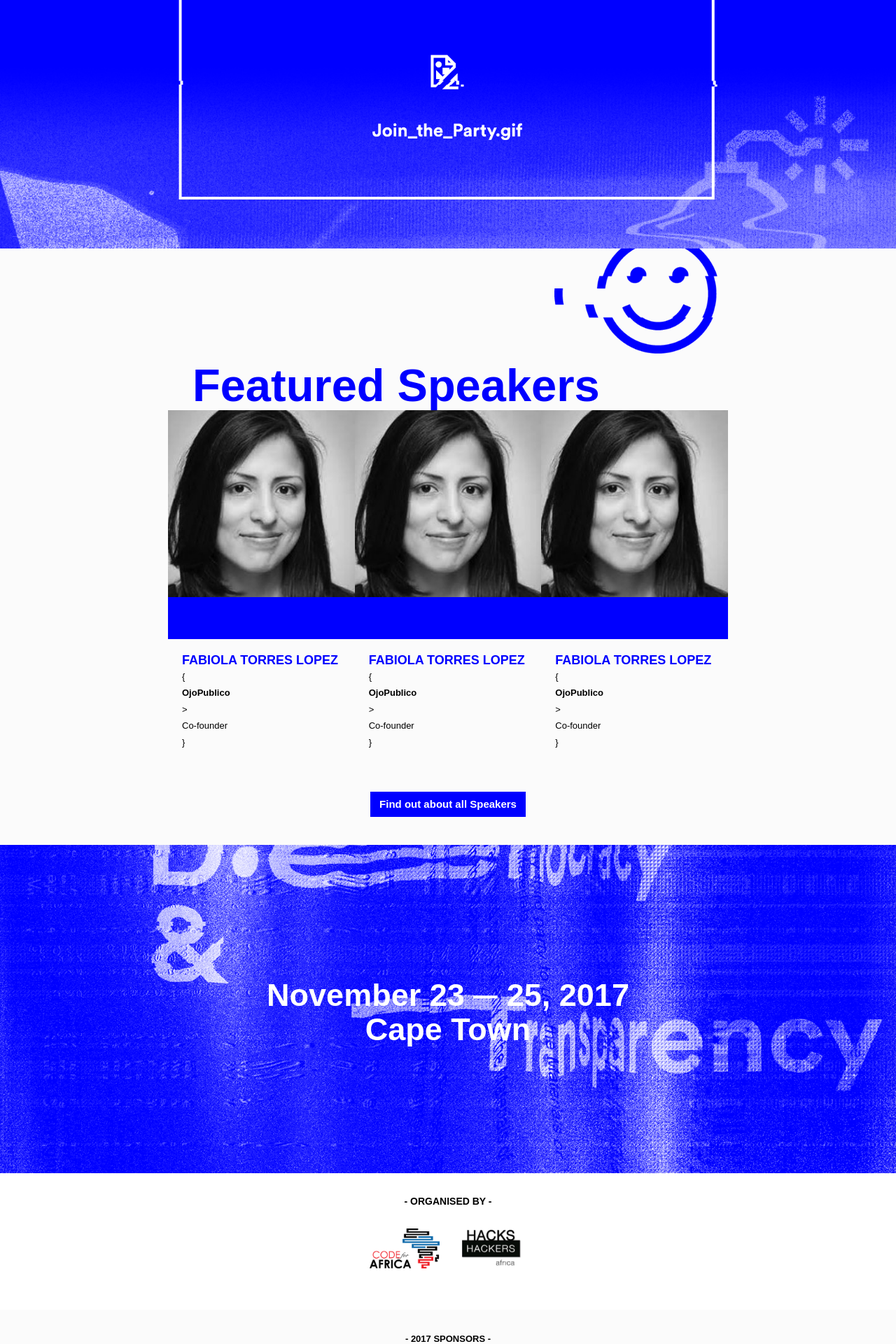
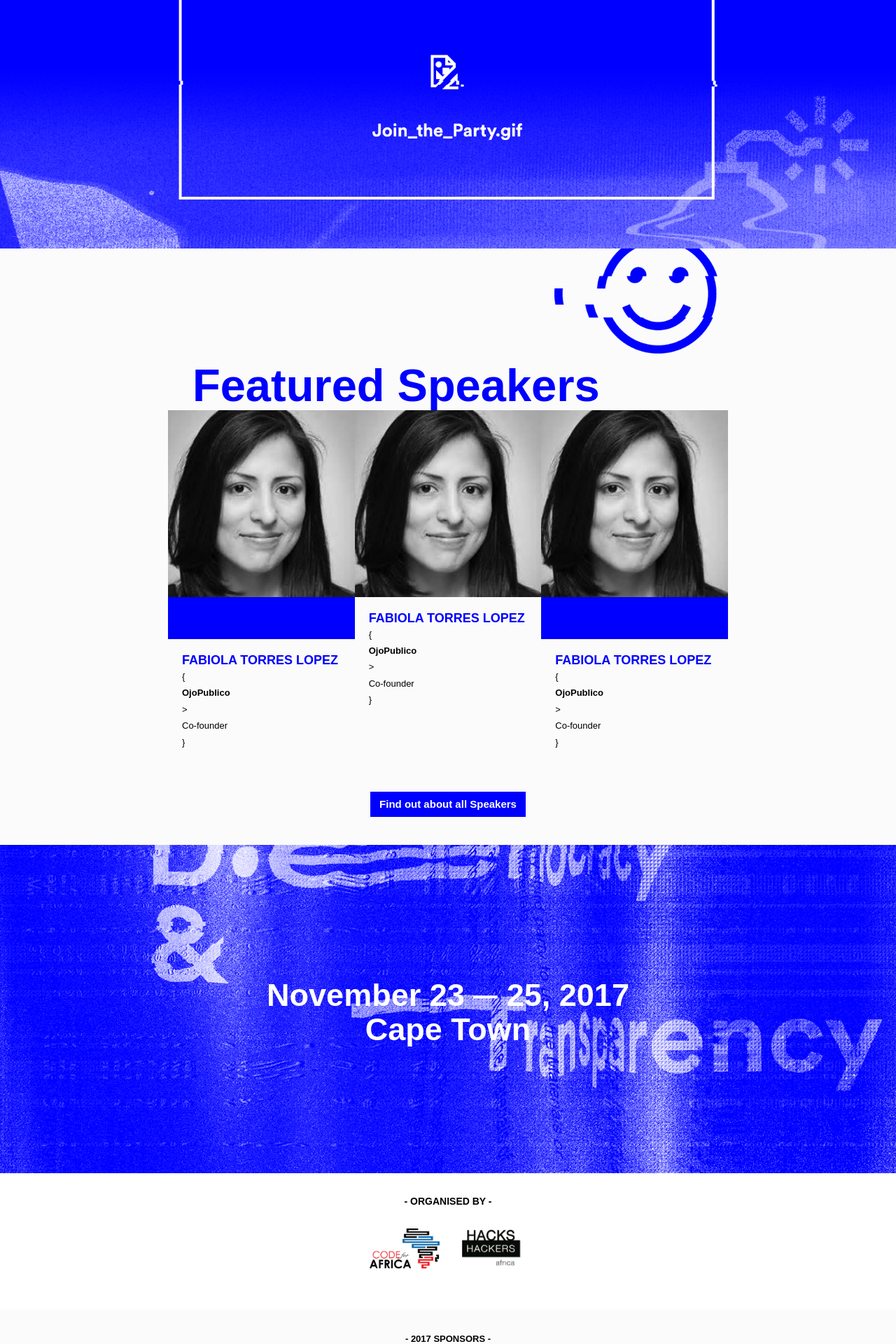
Before and after one commit to CodeForAfrica-ARCHIVE/MediaIndabaAfrica, a Jekyll site: the page built from index.html, in a window 1280 px wide. Shown: the part 2468-4388 px from the top of the page at 70% size. Built offline with Jekyll 4.4.1, drawn with Linux system fonts in a browser that asks for light colours.

Commit message:
More Featured speaker tests

```diff
--- a/_includes/home/5-speakers.html
+++ b/_includes/home/5-speakers.html
@@ -19,7 +19,7 @@
           </div>
         </div>
         <div class="col-sm-4">
-          <div class="mugshot">
+          <div>
               <img src="/img/speakers/Fabiola-Torres-Lopez.jpg" />
           </div>
           <div class="bio">
```
